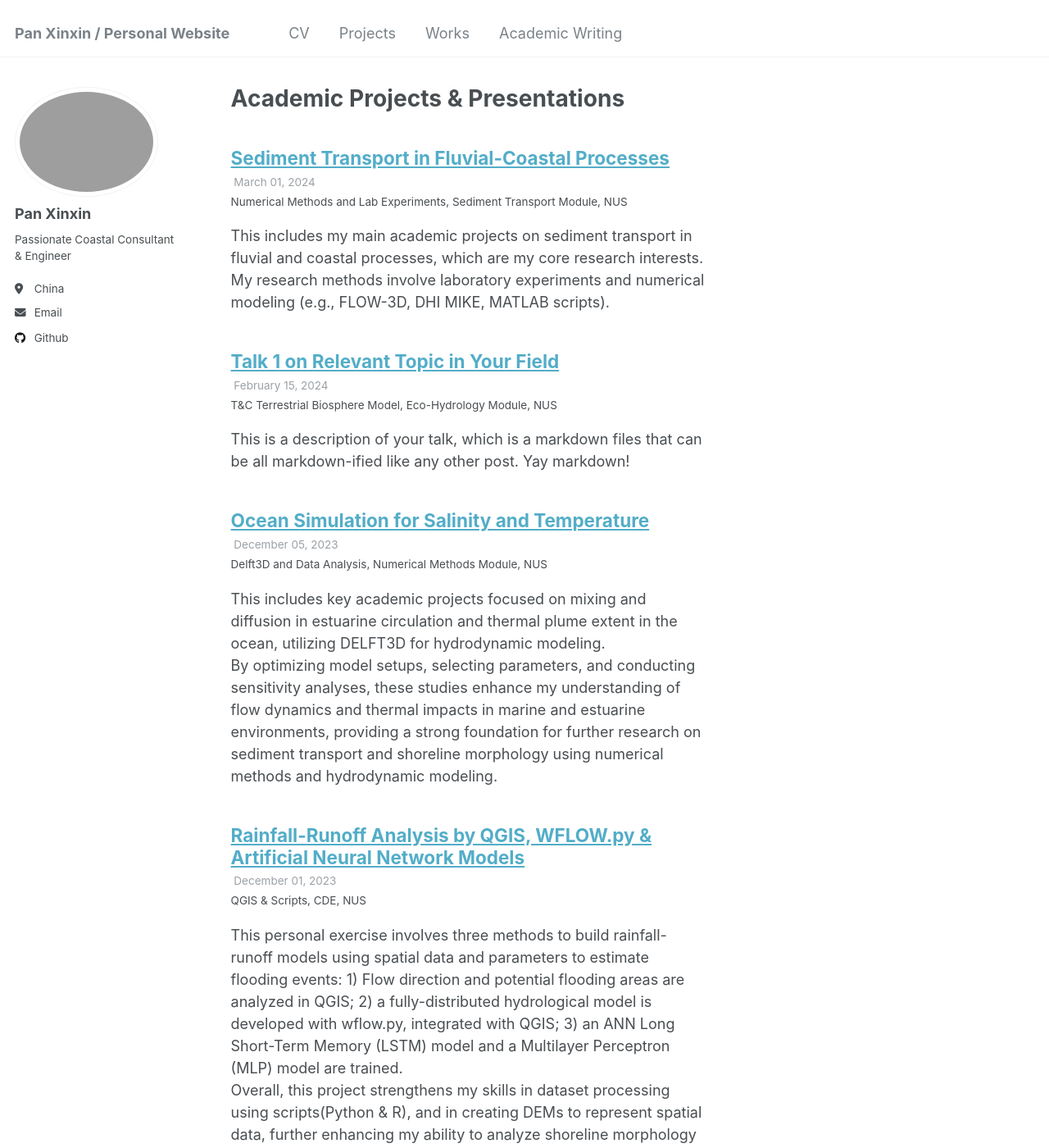
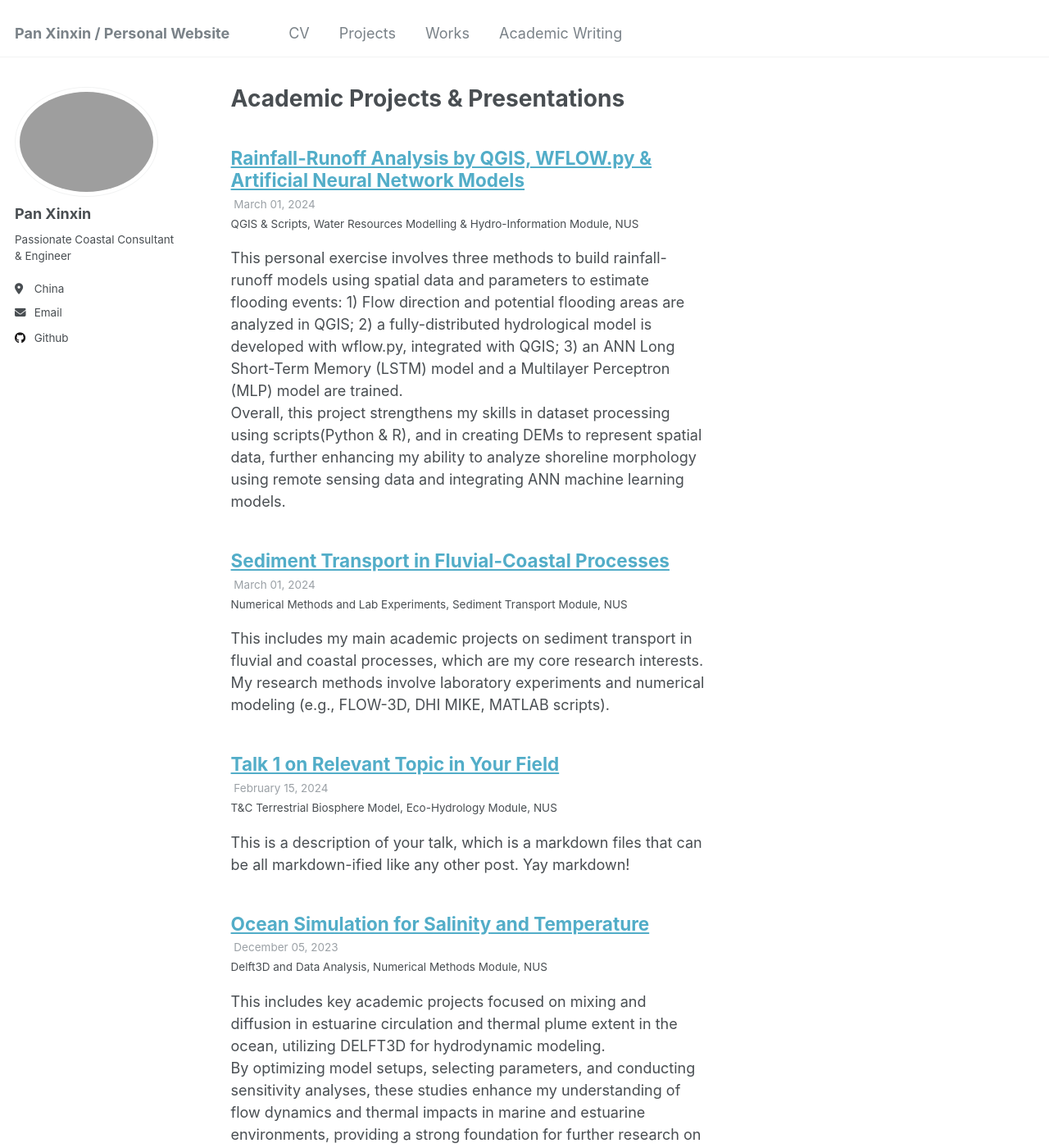
Before and after one commit to kingdaxing/kingdaxing.github.io, a Jekyll site: the page built from _pages/talks.html, in a window 1280 px wide and 1400 px high. Shown: the whole window at 82% size. Built offline with Jekyll 4.4.1, drawn with Linux system fonts in a browser that asks for light colours; some of the changed text lies outside the part shown.

Commit message:
Update and rename proj-3-2023-12-01-hydrology.md to proj-3-2024-03-01-hydrology.md

```diff
--- a/_talks/proj-3-2023-12-01-hydrology.md
+++ b/_talks/proj-3-2024-03-01-hydrology.md
@@ -2,9 +2,9 @@
 title: "Rainfall-Runoff Analysis by QGIS, WFLOW.py & Artificial Neural Network Models"
 collection: talks
 type: "QGIS & Scripts"
-permalink: /talks/proj-3-2023-12-01-hydrology
-venue: "CDE"
-date: 2023-12-01
+permalink: /talks/proj-3-2024-03-01-hydrology
+venue: "Water Resources Modelling & Hydro-Information Module"
+date: 2024-03-01
 location: "NUS"
 ---
 
```
